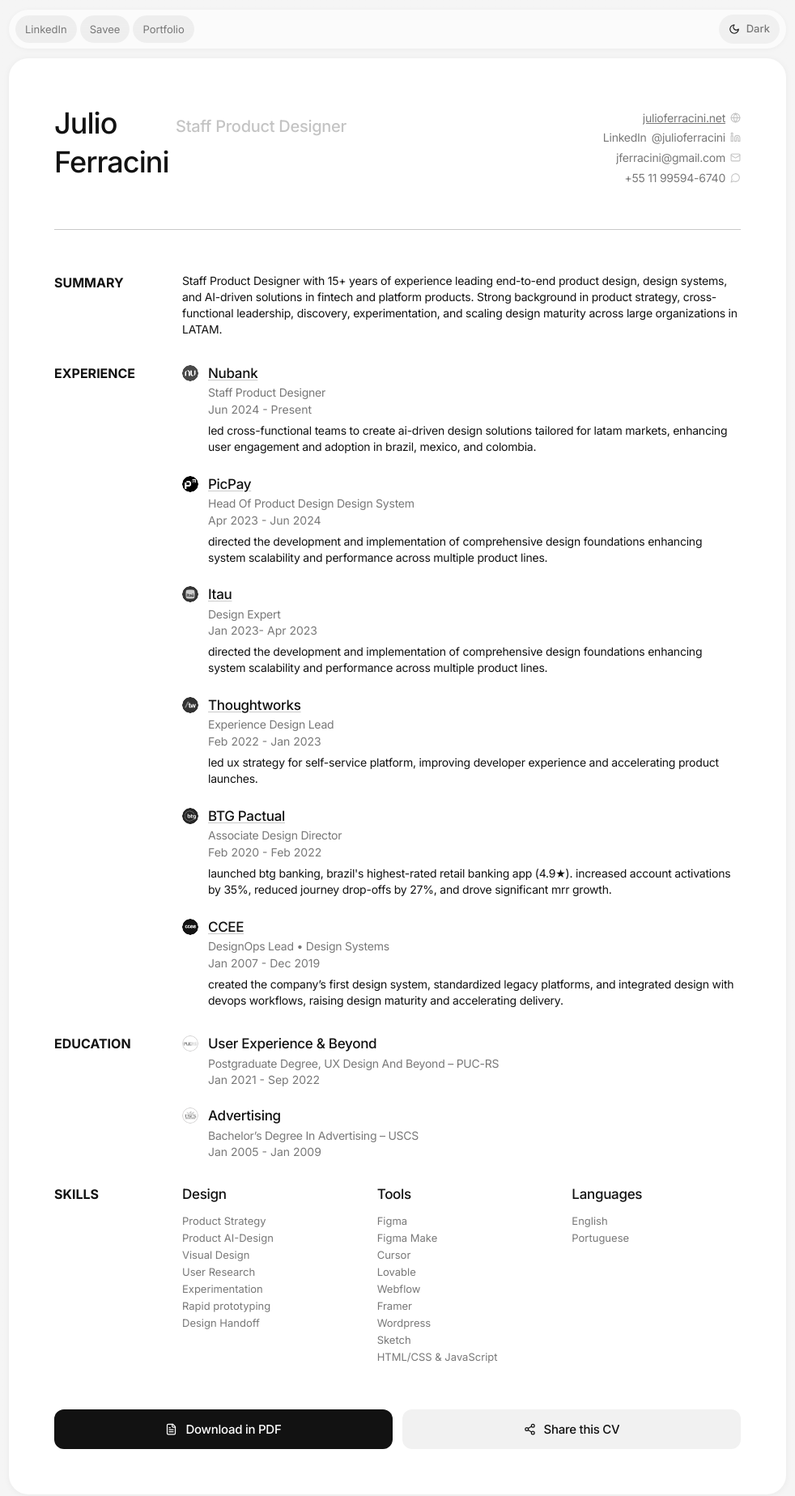
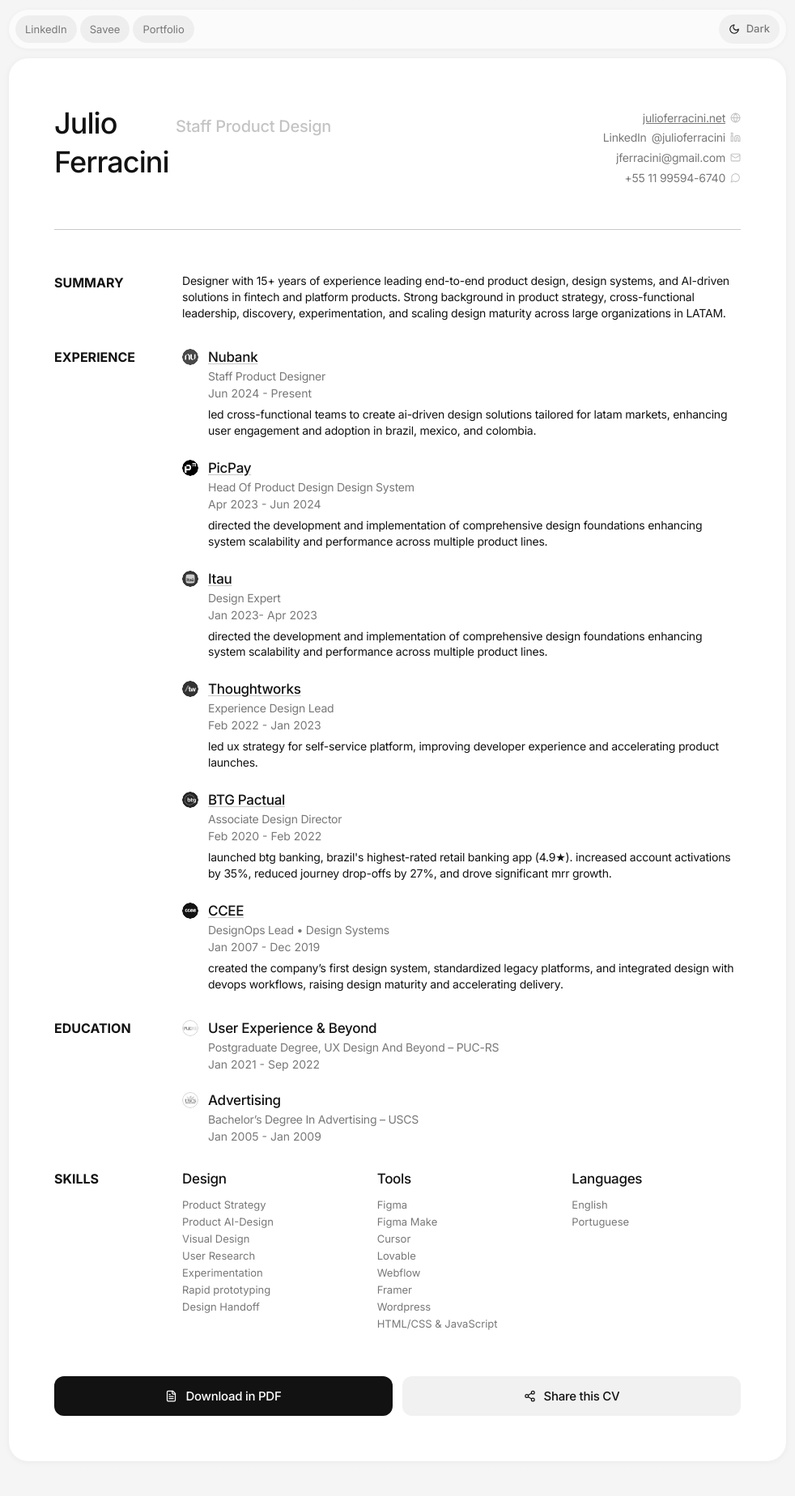
Before and after one commit to jferracini/resume-figma-make, a React (Vite) app: page / in a window 1280 px wide. Shown: the top 1848 px of the page at 81% size, without its empty margins (149-1131 px from the left). Built offline with nearby package versions, Linux system fonts and the light colour scheme.

Commit message:
content adjustments

```diff
--- a/src/app/data/cv-data.ts
+++ b/src/app/data/cv-data.ts
@@ -66,7 +66,7 @@ const cvData: CVData = {
   personal: {
     firstName: "Julio",
     lastName: "Ferracini",
-    role: "Staff Product Designer",
+    role: "Staff Product Design",
     website: "https://julioferracini.net",
     websiteLabel: "julioferracini.net",
     linkedin: "https://www.linkedin.com/in/julioferracini/",
@@ -76,7 +76,7 @@ const cvData: CVData = {
   },
 
   summary:
-    "Staff Product Designer with 15+ years of experience leading end-to-end product design, design systems, and AI-driven solutions in fintech and platform products. Strong background in product strategy, cross-functional leadership, discovery, experimentation, and scaling design maturity across large organizations in LATAM.",
+    "Designer with 15+ years of experience leading end-to-end product design, design systems, and AI-driven solutions in fintech and platform products. Strong background in product strategy, cross-functional leadership, discovery, experimentation, and scaling design maturity across large organizations in LATAM.",
 
   experience: [
     {
@@ -181,7 +181,6 @@ const cvData: CVData = {
         "Webflow",
         "Framer",
         "Wordpress",
-        "Sketch",
         "HTML/CSS & JavaScript",
       ],
     },
```
